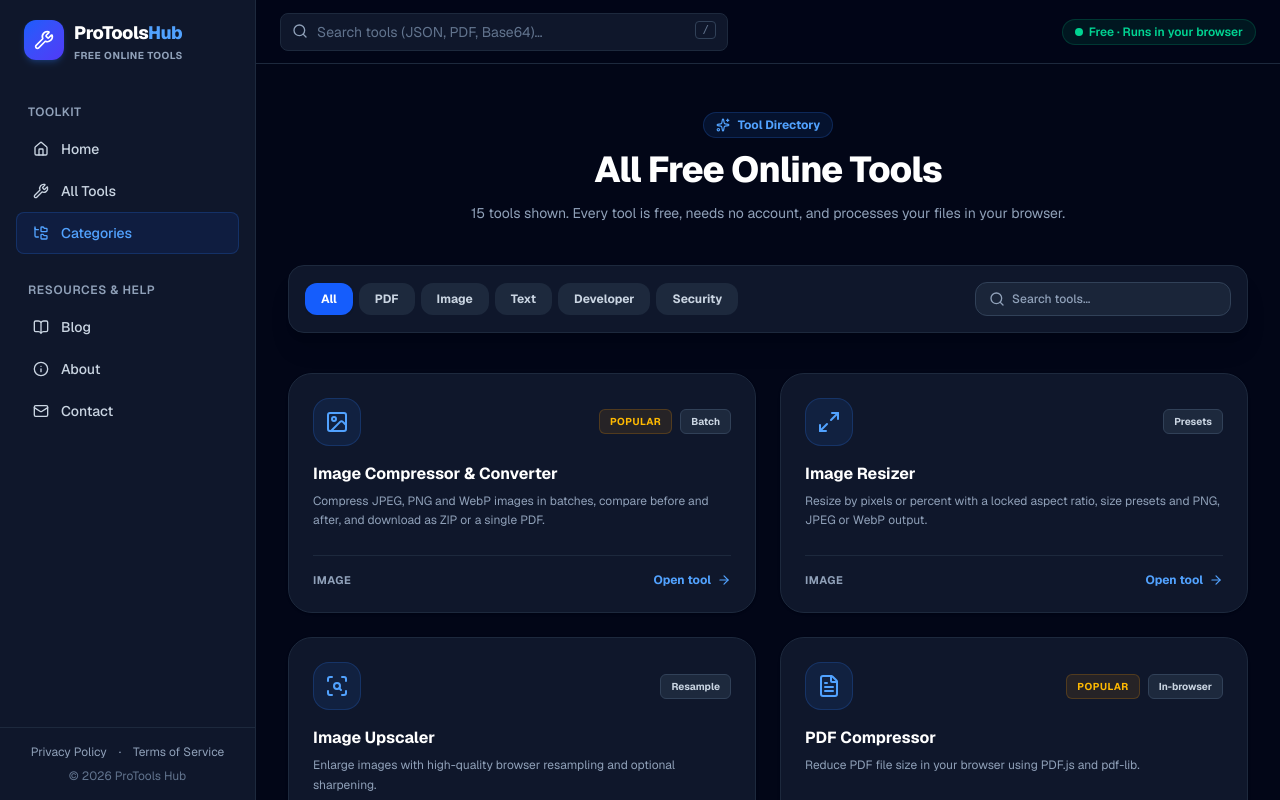
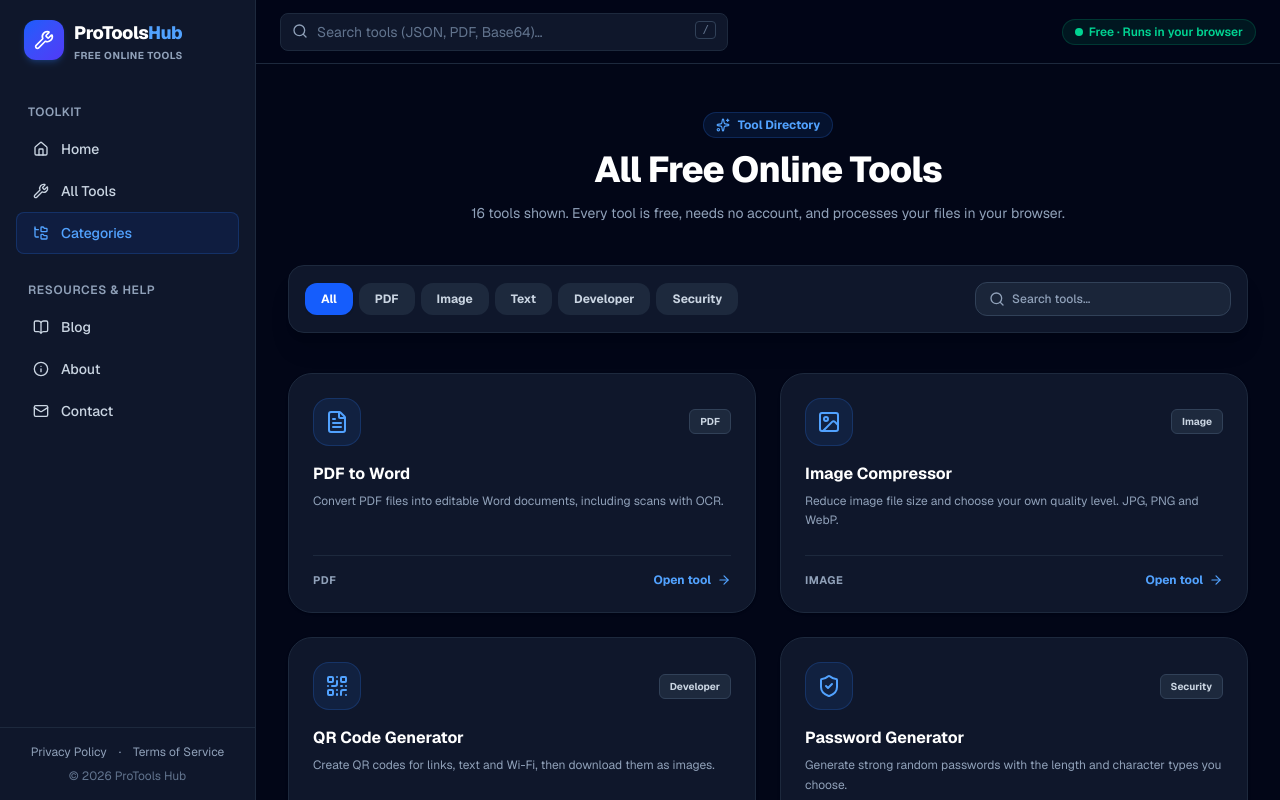
Before and after one commit to KaleriKhan/protools-hub, a Next.js app: page /categories in a window 1280 px wide. Built offline with nearby package versions, Linux system fonts and the light colour scheme.

Commit message:
Server-render tools and categories lists, fix tool meta description

```diff
--- a/app/categories/CategoriesContent.tsx
+++ b/app/categories/CategoriesContent.tsx
@@ -3,6 +3,7 @@
 import { Suspense, useEffect, useMemo, useState } from "react";
 import Link from "next/link";
 import { useSearchParams } from "next/navigation";
+import { tools } from "@/data/tools";
 import {
     Image as ImageIcon, FileText, Search, Sparkles, ArrowRight, ShieldCheck, Layers,
     FileCode, QrCode, Type, Hash, FileJson, Palette, Binary, ScanSearch, Maximize2,
@@ -11,35 +12,26 @@ import {
 
 type ToolCategory = "All" | "PDF" | "Image" | "Text" | "Developer" | "Security";
 
-type ToolItem = {
-    id: string;
-    name: string;
-    description: string;
-    category: Exclude<ToolCategory, "All">;
-    href: string;
-    icon: LucideIcon;
-    badge: string;
-    isPopular?: boolean;
+// Icons by slug; anything else falls back to an icon for its category.
+const SLUG_ICONS: Record<string, LucideIcon> = {
+    "pdf-to-word": FileText, "pdf-compressor": FileText,
+    "image-compressor": ImageIcon, "image-resizer": Maximize2, "image-upscaler": ScanSearch,
+    "password-generator": ShieldCheck, "json-formatter": FileJson, "json-schema-generator": FileCode,
+    "qr-code-generator": QrCode, "base64-encoder": Binary, "markdown-to-html": FileCode,
+    "css-generators": Palette, "glassmorphism-generator": Palette,
+    "text-case-converter": Type, "word-counter": Hash, "text-summarizer": Sparkles,
+    "lorem-ipsum-generator": Type,
 };
 
-// NOTE: check each href matches your real route; the first six are from your old file.
-const TOOLS: ToolItem[] = [
-    { id: "image-compressor", name: "Image Compressor & Converter", description: "Compress JPEG, PNG and WebP images in batches, compare before and after, and download as ZIP or a single PDF.", category: "Image", href: "/tools/image-compressor", icon: ImageIcon, badge: "Batch", isPopular: true },
-    { id: "image-resizer", name: "Image Resizer", description: "Resize by pixels or percent with a locked aspect ratio, size presets and PNG, JPEG or WebP output.", category: "Image", href: "/tools/image-resizer", icon: Maximize2, badge: "Presets" },
-    { id: "image-upscaler", name: "Image Upscaler", description: "Enlarge images with high-quality browser resampling and optional sharpening.", category: "Image", href: "/tools/image-upscaler", icon: ScanSearch, badge: "Resample" },
-    { id: "pdf-compressor", name: "PDF Compressor", description: "Reduce PDF file size in your browser using PDF.js and pdf-lib.", category: "PDF", href: "/tools/pdf-compressor", icon: FileText, badge: "In-browser", isPopular: true },
-    { id: "pdf-to-word", name: "PDF to Word Converter", description: "Convert text and scanned PDFs into editable Word documents with English and Urdu OCR.", category: "PDF", href: "/tools/pdf-to-word", icon: FileText, badge: "OCR", isPopular: true },
-    { id: "password-generator", name: "Password Generator", description: "Generate strong random passwords using your browser's cryptographic random generator.", category: "Security", href: "/tools/password-generator", icon: ShieldCheck, badge: "Secure random", isPopular: true },
-    { id: "json-formatter", name: "JSON Formatter & Validator", description: "Format, validate and minify JSON with clear syntax error messages.", category: "Developer", href: "/tools/json-formatter", icon: FileJson, badge: "Dev tool" },
-    { id: "json-schema-generator", name: "JSON Schema Generator", description: "Generate a JSON Schema from a sample JSON document.", category: "Developer", href: "/tools/json-schema-generator", icon: FileCode, badge: "Dev tool" },
-    { id: "qr-code-generator", name: "QR Code Generator", description: "Create QR codes for links, Wi-Fi, text and email, and download them as PNG.", category: "Developer", href: "/tools/qr-code-generator", icon: QrCode, badge: "PNG export" },
-    { id: "base64-encoder", name: "Base64 Encoder & Decoder", description: "Encode and decode Base64 text, including Unicode and URL-safe variants.", category: "Developer", href: "/tools/base64-encoder", icon: Binary, badge: "Unicode" },
-    { id: "markdown-to-html", name: "Markdown to HTML", description: "Convert Markdown to clean HTML with a live preview.", category: "Developer", href: "/tools/markdown-to-html", icon: FileCode, badge: "Live preview" },
-    { id: "css-generators", name: "CSS Generators", description: "Glassmorphism, box shadow, gradient, flexbox and 15 more CSS generators with copy-ready code.", category: "Developer", href: "/tools/glassmorphism-generator", icon: Palette, badge: "19 tools" },
-    { id: "text-case-converter", name: "Text Case Converter", description: "Switch text between upper, lower, title, sentence, camel, snake and kebab case.", category: "Text", href: "/tools/text-case-converter", icon: Type, badge: "Instant" },
-    { id: "word-counter", name: "Word Counter", description: "Count words, characters, sentences and reading time, including Arabic and Urdu text.", category: "Text", href: "/tools/word-counter", icon: Hash, badge: "Live count" },
-    { id: "text-summarizer", name: "Text Summarizer", description: "Pick the most important sentences from long text with extractive summarizing.", category: "Text", href: "/tools/text-summarizer", icon: Sparkles, badge: "Extractive" },
-];
+const iconFor = (slug: string, category: string): LucideIcon => {
+    if (SLUG_ICONS[slug]) return SLUG_ICONS[slug];
+    const c = category.toLowerCase();
+    if (c.includes("pdf")) return FileText;
+    if (c.includes("image")) return ImageIcon;
+    if (c.includes("text")) return Type;
+    if (c.includes("secur")) return ShieldCheck;
+    return FileCode;
+};
 
 const CATEGORIES: ToolCategory[] = ["All", "PDF", "Image", "Text", "Developer", "Security"];
 
@@ -60,9 +52,9 @@ function Inner() {
 
     const filtered = useMemo(() => {
         const q = query.trim().toLowerCase();
-        return TOOLS.filter(
+        return tools.filter(
             (t) =>
-                (selected === "All" || t.category === selected) &&
+                (selected === "All" || t.category.toLowerCase().includes(selected.toLowerCase())) &&
                 (!q || t.name.toLowerCase().includes(q) || t.description.toLowerCase().includes(q))
         );
     }, [selected, query]);
@@ -92,9 +84,8 @@ function Inner() {
                                 role="tab"
                                 aria-selected={selected === cat}
                                 onClick={() => setSelected(cat)}
-                                className={`shrink-0 cursor-pointer rounded-xl px-4 py-2 text-xs font-bold transition ${
-                                    selected === cat ? "bg-blue-600 text-white shadow-sm" : "bg-slate-800 text-slate-300 hover:bg-slate-700 hover:text-white"
-                                }`}
+                                className={`shrink-0 cursor-pointer rounded-xl px-4 py-2 text-xs font-bold transition ${selected === cat ? "bg-blue-600 text-white shadow-sm" : "bg-slate-800 text-slate-300 hover:bg-slate-700 hover:text-white"
+                                    }`}
                             >
                                 {cat === "All" ? "All" : cat}
                             </button>
@@ -118,11 +109,11 @@ function Inner() {
                 {filtered.length > 0 ? (
                     <div className="grid gap-6 md:grid-cols-2">
                         {filtered.map((tool) => {
-                            const Icon = tool.icon;
+                            const Icon = iconFor(tool.slug, tool.category);
                             return (
                                 <Link
                                     key={tool.id}
-                                    href={tool.href}
+                                    href={`/tools/${tool.slug}`}
                                     className="group flex flex-col justify-between rounded-3xl border border-slate-800 bg-slate-900 p-6 shadow-sm transition-all duration-200 hover:border-blue-500/50 hover:shadow-xl hover:shadow-blue-500/5"
                                 >
                                     <div className="space-y-4">
@@ -130,16 +121,11 @@ function Inner() {
                                             <div className="flex h-12 w-12 items-center justify-center rounded-2xl border border-blue-500/20 bg-blue-500/10 text-blue-400 transition-all duration-200 group-hover:bg-blue-600 group-hover:text-white">
                                                 <Icon className="h-6 w-6" aria-hidden="true" />
                                             </div>
-                                            <div className="flex items-center gap-2">
-                                                {tool.isPopular && (
-                                                    <span className="rounded-md border border-amber-500/20 bg-amber-500/10 px-2.5 py-1 text-[10px] font-bold uppercase tracking-wider text-amber-400">Popular</span>
-                                                )}
-                                                <span className="rounded-md border border-slate-700 bg-slate-800 px-2.5 py-1 text-[10px] font-bold text-slate-300">{tool.badge}</span>
-                                            </div>
+                                            <span className="rounded-md border border-slate-700 bg-slate-800 px-2.5 py-1 text-[10px] font-bold text-slate-300">{tool.category}</span>
                                         </div>
                                         <div className="space-y-1.5">
                                             <h2 className="text-base font-bold text-white transition group-hover:text-blue-400">{tool.name}</h2>
-                                            <p className="text-xs leading-relaxed text-slate-400">{tool.description}</p>
+                                            <p className="line-clamp-3 text-xs leading-relaxed text-slate-400">{tool.description}</p>
                                         </div>
                                     </div>
                                     <div className="mt-6 flex items-center justify-between border-t border-slate-800 pt-4">
@@ -172,9 +158,28 @@ function Inner() {
     );
 }
 
+// Server-rendered fallback: crawlers see an H1 and a link to every tool.
+function StaticCategories() {
+    return (
+        <div className="bg-slate-950 px-4 py-12 sm:px-6 lg:px-8">
+            <section className="mx-auto max-w-5xl space-y-8">
+                <h1 className="text-center text-3xl font-extrabold tracking-tight text-white md:text-4xl">Tool categories</h1>
+                <ul className="grid gap-4 sm:grid-cols-2 lg:grid-cols-3">
+                    {tools.map((tool) => (
+                        <li key={tool.slug} className="rounded-2xl border border-slate-800 bg-slate-900 p-5">
+                            <Link href={`/tools/${tool.slug}`} className="font-bold text-white hover:text-blue-400">{tool.name}</Link>
+                            <p className="mt-1.5 text-sm text-slate-400">{tool.description}</p>
+                        </li>
+                    ))}
+                </ul>
+            </section>
+        </div>
+    );
+}
+
 export default function CategoriesContent() {
     return (
-        <Suspense fallback={<div className="p-12 text-center text-sm text-slate-400">Loading tools…</div>}>
+        <Suspense fallback={<StaticCategories />}>
             <Inner />
         </Suspense>
     );
--- a/app/privacy/page.tsx
+++ b/app/privacy/page.tsx
@@ -14,7 +14,7 @@ export const metadata: Metadata = {
     metadataBase: new URL(SITE),
     alternates: { canonical: "/privacy" },
     openGraph: {
-        title: "Privacy Policy | ProTools Hub",
+        title: "Privacy Policy",
         description: "How ProTools Hub handles your files, cookies, advertising and personal data.",
         url: `${SITE}/privacy`,
         siteName: "ProTools Hub",
--- a/app/terms/page.tsx
+++ b/app/terms/page.tsx
@@ -14,7 +14,7 @@ export const metadata: Metadata = {
     metadataBase: new URL(SITE),
     alternates: { canonical: "/terms" },
     openGraph: {
-        title: "Terms of Service | ProTools Hub",
+        title: "Terms of Service",
         description: "The rules for using ProTools Hub's free online tools.",
         url: `${SITE}/terms`,
         siteName: "ProTools Hub",
--- a/app/tools/page.tsx
+++ b/app/tools/page.tsx
@@ -155,9 +155,36 @@ function Directory() {
     );
 }
 
+// Shown in the server-rendered HTML (and until the client search loads), so crawlers
+// always see the H1 and a real link to every tool instead of "Loading".
+function StaticDirectory() {
+    return (
+        <div className="bg-slate-950 px-4 py-12 sm:px-6 lg:px-8">
+            <section className="mx-auto max-w-5xl space-y-8">
+                <div className="mx-auto max-w-2xl space-y-3 text-center">
+                    <h1 className="text-3xl font-extrabold tracking-tight text-white md:text-4xl">Free online tools</h1>
+                    <p className="text-sm leading-relaxed text-slate-400">
+                        {tools.length} free tools for working with PDFs, images, text and code.
+                    </p>
+                </div>
+                <ul className="grid gap-4 sm:grid-cols-2 lg:grid-cols-3">
+                    {tools.map((tool) => (
+                        <li key={tool.slug} className="rounded-2xl border border-slate-800 bg-slate-900 p-5">
+                            <Link href={`/tools/${tool.slug}`} className="font-bold text-white hover:text-blue-400">
+                                {tool.name}
+                            </Link>
+                            <p className="mt-1.5 text-sm leading-relaxed text-slate-400">{tool.description}</p>
+                        </li>
+                    ))}
+                </ul>
+            </section>
+        </div>
+    );
+}
+
 export default function ToolsPage() {
     return (
-        <Suspense fallback={<div className="p-12 text-center text-sm text-slate-400">Loading tools…</div>}>
+        <Suspense fallback={<StaticDirectory />}>
             <Directory />
         </Suspense>
     );
--- a/lib/seo.ts
+++ b/lib/seo.ts
@@ -1,4 +1,3 @@
-// lib/seo.ts
 import type { Metadata } from "next";
 
 export const SITE_URL = "https://myprotoolshub.com";
@@ -6,9 +5,7 @@ export const SITE_NAME = "ProTools Hub";
 
 export type ToolLike = { slug: string; name: string; description: string; category: string };
 
-// Hand-written titles/descriptions for each tool (titles <= ~60 chars, descriptions <= ~155).
-// The layout adds " | ProTools Hub" through its title template, so do not repeat it here.
-// Any slug not listed here falls back to an automatic title and description.
+
 const SEO: Record<string, { title: string; description: string; keywords: string[] }> = {
     "pdf-to-word": {
         title: "PDF to Word Converter, Free Online with OCR",
@@ -22,7 +19,7 @@ const SEO: Record<string, { title: string; description: string; keywords: string
     },
     "image-compressor": {
         title: "Image Compressor, Compress JPG, PNG & WebP Free",
-        description: "Compress JPEG, PNG and WebP images free in your browser. Batch compress, compare before and after, and download as ZIP or PDF. No upload needed.",
+        description: "Compress JPEG, PNG and WebP images free in your browser. Choose the quality, compare before and after, and download the result. No upload needed.",
         keywords: ["image compressor", "compress jpg", "compress png", "reduce image size"],
     },
     "image-resizer": {
```
